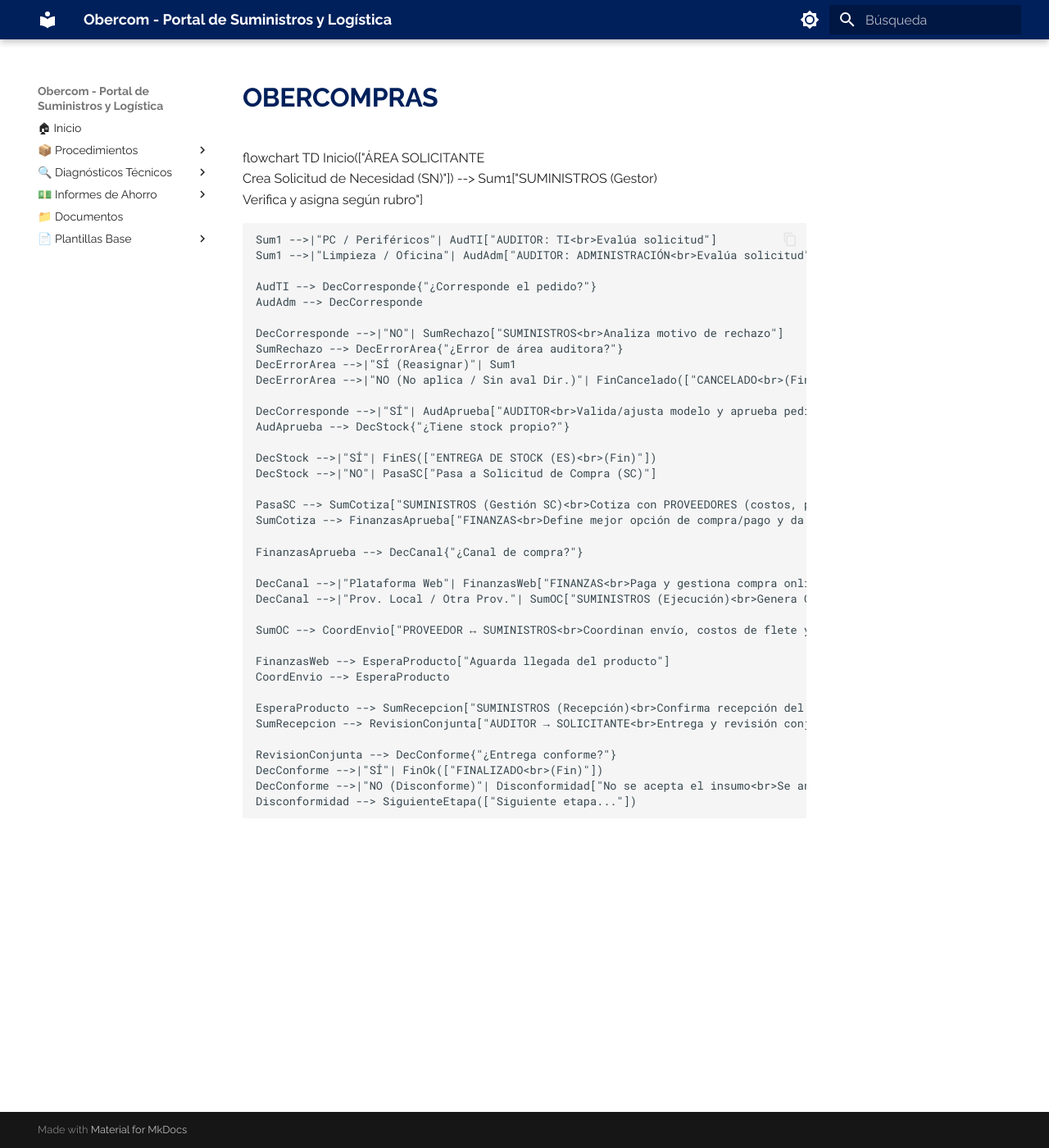
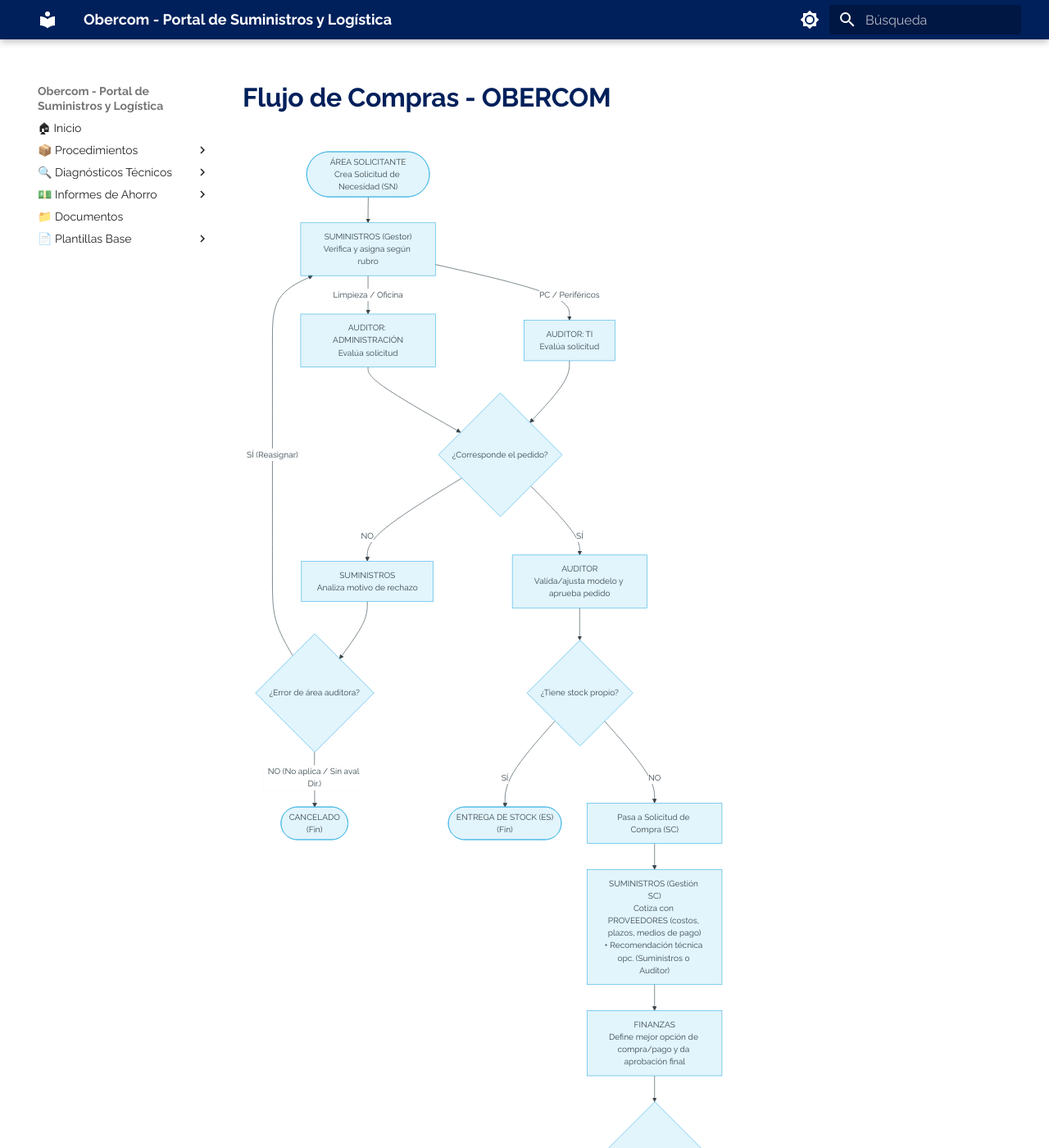
Before and after one commit to elingenierok/procedimientos-isp, an MkDocs documentation site: the page built from docs/suministros-logistica/OBERCOMPRAS.md, in a window 1280 px wide and 1400 px high. Shown: the whole window at 82% size. Built offline with MkDocs 1.6.1 and Material for MkDocs 9.7.7, drawn with Linux system fonts in a browser that asks for light colours.

Commit message:
Add flowchart for OBERCOM purchasing process
Added a flowchart to illustrate the purchasing process for OBERCOM.

````diff
--- a/docs/suministros-logistica/OBERCOMPRAS.md
+++ b/docs/suministros-logistica/OBERCOMPRAS.md
@@ -1,3 +1,6 @@
+# Flujo de Compras - OBERCOM
+
+```mermaid
 flowchart TD
     Inicio(["ÁREA SOLICITANTE<br>Crea Solicitud de Necesidad (SN)"]) --> Sum1["SUMINISTROS (Gestor)<br>Verifica y asigna según rubro"]
 
@@ -38,3 +41,4 @@ flowchart TD
     DecConforme -->|"SÍ"| FinOk(["FINALIZADO<br>(Fin)"])
     DecConforme -->|"NO (Disconforme)"| Disconformidad["No se acepta el insumo<br>Se analiza discrepancia (Reclamo a proveedor / cambio)"]
     Disconformidad --> SiguienteEtapa(["Siguiente etapa..."])
+```
````
